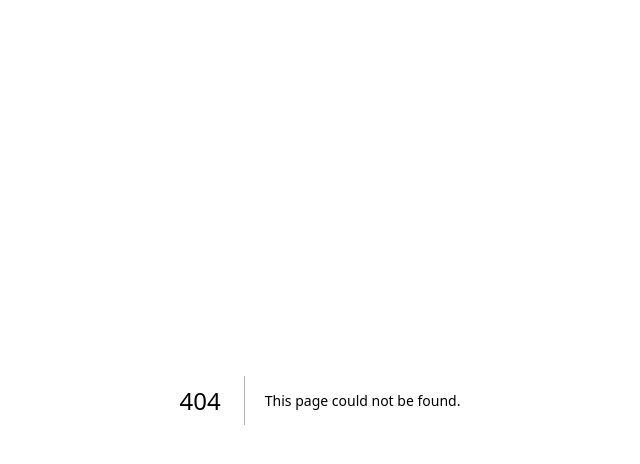
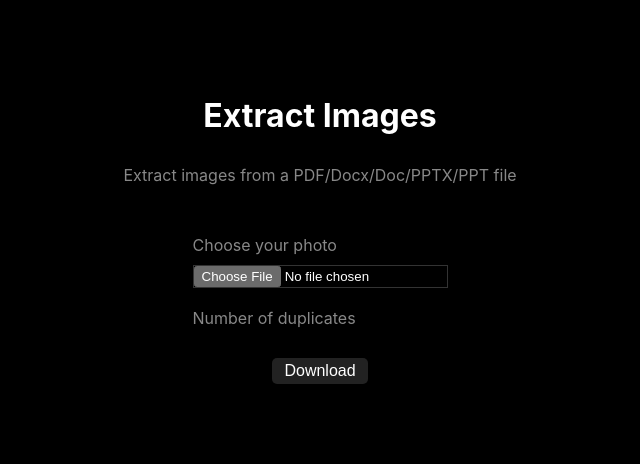
Before and after one commit to nishantrpai/tools.nishu.dev, a Next.js app: page /extractimages in a window 1280 px wide. Before the commit this address had no page. Shown: the top 464 px of the page, without its empty margins (320-960 px from the left). Built offline with nearby package versions, Linux system fonts and the light colour scheme.

Commit message:
add base for extracting images from files

```diff
--- /dev/null
+++ b/pages/extractimages.js
@@ -0,0 +1,90 @@
+// Extract images from a PDF/Docx/Doc/PPTX/PPT file
+import Head from 'next/head'
+import styles from '@/styles/Home.module.css'
+import { useState, useEffect } from 'react'
+import JSZip from 'jszip'
+
+export default function ExtractImages() {
+  const handleFileChange = (e) => {
+    console.log(e.target.files)
+    // extract images from the files
+    let files = e.target.files
+    if (files.length === 0) return
+    files = Array.from(files)
+    files.forEach(file => {
+      const reader = new FileReader()
+      reader.onload = async (e) => {
+        console.log('loaded')
+      }
+      reader.readAsDataURL(file)
+    })
+  }
+  const handleDownload = (e) => {
+    console.log('download')
+  }
+  return (
+    <div className={styles.container}>
+    <Head>
+      <title>Extract Images</title>
+      <meta name="description" content="Extract images from a PDF/Docx/Doc/PPTX/PPT file." />
+      <link rel="icon" href="/favicon.ico" />
+    </Head>
+
+    <main className={styles.main}>
+      <h1 className={styles.title}>
+        Extract Images
+      </h1>
+
+      <p style={{
+        color: '#888',
+        fontSize: '16px',
+        margin: '20px 0',
+        width: '100%',
+        textAlign: 'center'
+      }}>
+        Extract images from a PDF/Docx/Doc/PPTX/PPT file
+      </p>
+
+      <div style={{
+        display: 'flex',
+        flexDirection: 'column',
+        gap: '20px',
+        marginTop: '20px'
+      }}>
+        <div>
+        <label style={{
+            marginBottom: '10px',
+            fontSize: '16px',
+            display: 'flex',
+            color: '#888',
+          }}>Choose your photo</label>
+          <input type="file" onChange={handleFileChange} style={{border: '1px solid #333'}}/>
+        </div>
+        <div>
+          <label style={{
+            marginBottom: '10px',
+            fontSize: '16px',
+            display: 'flex',
+            color: '#888',
+          }}>Number of duplicates</label>
+          {/* <input type="number" value={numberOfDuplicates} onChange={handleDuplicateChange}  style={{
+            fontSize: '16px',
+            padding: '5px',
+            borderRadius: '5px',
+            width: '100%',
+            border: '1px solid #000'
+          }}/> */}
+        </div>
+        <div style={{
+          display: 'flex',
+          justifyContent: 'center',
+          textAlign: 'center'
+        }}>
+          <button onClick={handleDownload}>Download</button>
+        </div>
+      </div>
+    </main>
+  </div>
+
+  )
+}
--- a/pages/index.js
+++ b/pages/index.js
@@ -343,6 +343,12 @@ export const tools = [
     description: 'Find words for a given word',
     publishDate: '19th May 2024',
     url: '/wordfor',
+  },
+  {
+    title: 'Extract Images from PDF/DOCX/PPTX',
+    description: 'Extract images from PDF/DOCX/PPTX',
+    publishDate: '20th May 2024',
+    url: '/extractimages',
   }
   // {
   //   title: 'Elaborate',
```
